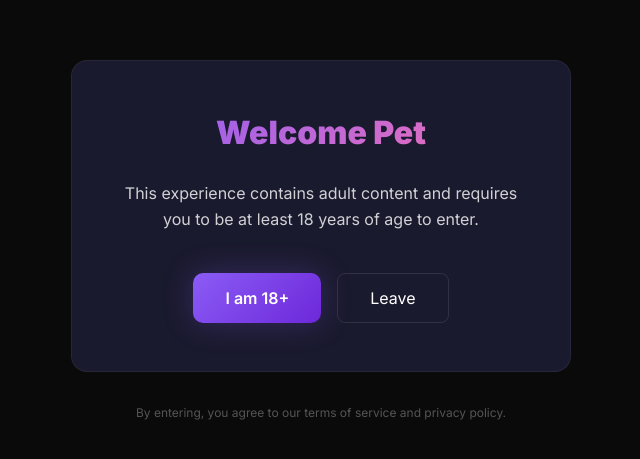
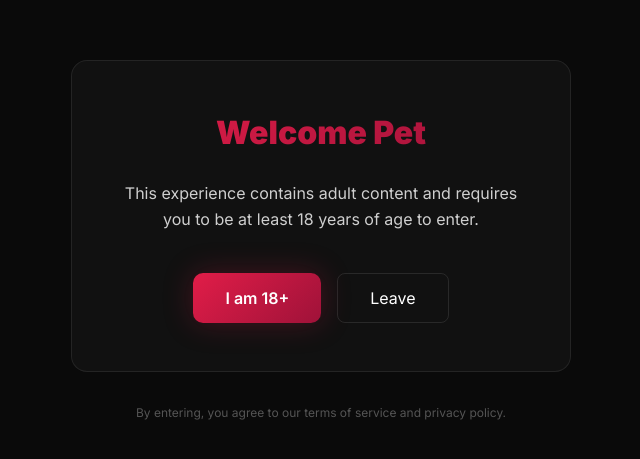
Before and after one commit to zigggwiggg/fap-instructor, a React (Vite) app: page / in a window 1280 px wide. Shown: the part 159-618 px from the top of the page, without its empty margins (319-959 px from the left). Built offline with nearby package versions, Linux system fonts and the light colour scheme.

Commit message:
UI Updates and Niche tag logic changes

```diff
--- a/src/index.css
+++ b/src/index.css
@@ -2,19 +2,19 @@
 
 /* ── Design Tokens ── */
 :root {
-  --color-bg-primary: #0a0a0f;
-  --color-bg-secondary: #12121a;
-  --color-bg-card: #1a1a2e;
-  --color-bg-card-hover: #232340;
-  --color-bg-glass: rgba(26, 26, 46, 0.6);
-  --color-border: rgba(255, 255, 255, 0.06);
-  --color-border-active: rgba(139, 92, 246, 0.4);
+  --color-bg-primary: #050505;
+  --color-bg-secondary: #0a0a0a;
+  --color-bg-card: #111111;
+  --color-bg-card-hover: #1a1a1a;
+  --color-bg-glass: rgba(10, 10, 10, 0.6);
+  --color-border: rgba(255, 255, 255, 0.08);
+  --color-border-active: rgba(225, 29, 72, 0.4);
 
-  --color-accent: #8b5cf6;
-  --color-accent-hover: #a78bfa;
-  --color-accent-glow: rgba(139, 92, 246, 0.25);
-  --color-accent-secondary: #f472b6;
-  --color-accent-tertiary: #06b6d4;
+  --color-accent: #e11d48;
+  --color-accent-hover: #f43f5e;
+  --color-accent-glow: rgba(225, 29, 72, 0.25);
+  --color-accent-secondary: #9f1239;
+  --color-accent-tertiary: #fb7185;
   --color-success: #34d399;
   --color-warning: #fbbf24;
   --color-danger: #f87171;
@@ -94,7 +94,7 @@ body {
 
 /* ── Glow Accent Button ── */
 .btn-glow {
-  background: linear-gradient(135deg, var(--color-accent), #6d28d9);
+  background: linear-gradient(135deg, var(--color-accent), #9f1239);
   color: white;
   font-weight: 600;
   border: none;
@@ -148,7 +148,7 @@ body {
   }
 
   50% {
-    box-shadow: 0 0 40px var(--color-accent-glow), 0 0 80px rgba(139, 92, 246, 0.1);
+    box-shadow: 0 0 40px var(--color-accent-glow), 0 0 80px rgba(225, 29, 72, 0.1);
   }
 }
 
@@ -261,8 +261,8 @@ body {
 
   /* Larger touch targets */
   button,
+  label.touch-target,
   [role="button"],
-  input[type="checkbox"],
   select {
     min-height: 44px;
     min-width: 44px;
--- a/src/pages/LandingPage.tsx
+++ b/src/pages/LandingPage.tsx
@@ -1,5 +1,5 @@
 import { useNavigate } from 'react-router-dom'
-import { useState, useEffect } from 'react'
+import { useState, useEffect, useMemo } from 'react'
 import { useConfigStore } from '../stores/configStore'
 import { fetchNiches, type RedGifsNiche } from '../services/redgifs'
 
@@ -60,6 +60,30 @@ export default function LandingPage() {
     const [nichesError, setNichesError] = useState('')
     const [nicheSearch, setNicheSearch] = useState('')
 
+    // Generate combined and sorted niches list for display
+    const combinedNiches = useMemo(() => {
+        const base = [...niches]
+        const existingNames = new Set(base.map(n => n.name.toLowerCase()))
+
+        // Add custom tags that aren't in the default fetched list
+        config.tags.forEach(tag => {
+            const lowerTag = tag.toLowerCase()
+            if (!existingNames.has(lowerTag)) {
+                base.push({ name: lowerTag, gifs: 0, subscribers: 0, thumbnail: '' })
+                existingNames.add(lowerTag)
+            }
+        })
+
+        // Sort: Selected tags first, then alphabetically
+        return base.sort((a, b) => {
+            const aSelected = config.tags.includes(a.name.toLowerCase())
+            const bSelected = config.tags.includes(b.name.toLowerCase())
+            if (aSelected && !bSelected) return -1
+            if (!aSelected && bSelected) return 1
+            return a.name.localeCompare(b.name)
+        })
+    }, [niches, config.tags])
+
     // Fetch categories on mount
     useEffect(() => {
         setNichesLoading(true)
@@ -85,9 +109,19 @@ export default function LandingPage() {
     }
 
     const handleStart = () => {
-        // Just use config.tags directly
-        const allTags = [...new Set(config.tags)]
-        updateConfig({ tags: allTags.length > 0 ? allTags : ['nsfw'] })
+        let allTags = [...new Set(config.tags)]
+
+        // If user picked no tags, pick 5 random tags from the available list
+        if (allTags.length === 0) {
+            if (niches.length > 0) {
+                const shuffled = [...niches].sort(() => 0.5 - Math.random())
+                allTags = shuffled.slice(0, 5).map(n => n.name.toLowerCase())
+            } else {
+                allTags = ['nsfw'] // ultimate fallback
+            }
+        }
+
+        updateConfig({ tags: allTags })
         navigate('/play')
     }
 
@@ -272,7 +306,7 @@ export default function LandingPage() {
                                 />
                                 <button
                                     onClick={() => {
-                                        const visible = niches.filter((n) => n.name.toLowerCase().includes(nicheSearch.toLowerCase()))
+                                        const visible = combinedNiches.filter((n) => n.name.toLowerCase().includes(nicheSearch.toLowerCase()))
                                         const visibleTags = visible.map((n) => n.name.toLowerCase())
                                         const allSelected = visibleTags.every((t) => config.tags.includes(t))
                                         if (allSelected) {
@@ -287,12 +321,12 @@ export default function LandingPage() {
                                     }}
                                     style={{
                                         padding: '5px 12px', fontSize: '0.7rem', fontWeight: 600,
-                                        background: 'rgba(139, 92, 246, 0.2)', color: 'var(--color-accent)',
-                                        border: '1px solid rgba(139, 92, 246, 0.3)', borderRadius: '4px',
+                                        background: 'rgba(225, 29, 72, 0.2)', color: 'var(--color-accent)',
+                                        border: '1px solid rgba(225, 29, 72, 0.3)', borderRadius: '4px',
                                         cursor: 'pointer', whiteSpace: 'nowrap', transition: 'all 0.15s',
                                     }}
                                 >
-                                    {niches.filter((n) => n.name.toLowerCase().includes(nicheSearch.toLowerCase())).every((n) => config.tags.includes(n.name.toLowerCase()))
+                                    {combinedNiches.filter((n) => n.name.toLowerCase().includes(nicheSearch.toLowerCase())).every((n) => config.tags.includes(n.name.toLowerCase()))
                                         ? 'Clear All' : 'Select All'}
                                 </button>
                             </div>
@@ -304,7 +338,7 @@ export default function LandingPage() {
                             }}>
                                 {nichesLoading && <p style={{ color: 'var(--color-text-muted)', fontSize: '0.8rem', gridColumn: '1 / -1' }}>Loading categories...</p>}
                                 {nichesError && <p style={{ color: 'var(--color-danger)', fontSize: '0.8rem', gridColumn: '1 / -1' }}>Error: {nichesError}</p>}
-                                {niches
+                                {combinedNiches
                                     .filter((n) => n.name.toLowerCase().includes(nicheSearch.toLowerCase()))
                                     .map((niche) => {
                                         const isSelected = config.tags.includes(niche.name.toLowerCase())
@@ -314,7 +348,7 @@ export default function LandingPage() {
                                                 style={{
                                                     display: 'flex', alignItems: 'center', gap: '6px', cursor: 'pointer',
                                                     fontSize: '0.8rem', padding: '4px 6px', borderRadius: '4px',
-                                                    background: isSelected ? 'rgba(139, 92, 246, 0.15)' : 'transparent',
+                                                    background: isSelected ? 'rgba(225, 29, 72, 0.15)' : 'transparent',
                                                     color: isSelected ? 'var(--color-accent)' : 'var(--color-text-muted)',
                                                     transition: 'all 0.15s',
                                                 }}
```
